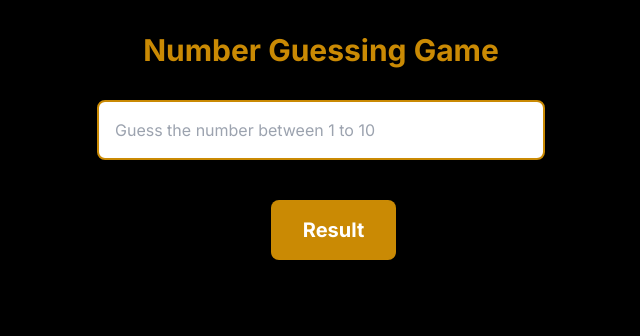
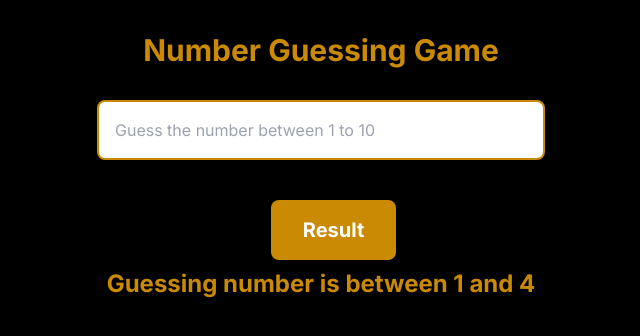
Before and after one commit to KanwalHeer/guessing-number-game, a Next.js app: page / in a window 1280 px wide. Both pictures are taken after a click on the button "Get Hint". Shown: the top 336 px of the page, without its empty margins (319-959 px from the left). Built offline with nearby package versions, Linux system fonts and the light colour scheme.

Commit message:
hint button update

```diff
--- a/app/page.tsx
+++ b/app/page.tsx
@@ -9,47 +9,44 @@
   const [click, setClick] = useState(false);
 
   //hint state
-  const [hint,setHint]=useState<any>("")
-  const [hintClick,setHintClick]=useState<boolean>(false)
-  const[showHint,setShowHint]=useState<boolean>(false)
+  const [hint, setHint] = useState<string>("");
+  const [hintClick, setHintClick] = useState<boolean>(false);
+  const [showHint, setShowHint] = useState<boolean>(false);
 
-
+  const hintHandler = () => {
+    const num = Math.floor(Math.random() * 10 + 1);
+    setRandomNum(num);
+    setShowHint(true);
+    setHintClick(true);
+    if (num >= 1 && num <= 4) {
+      setHint("Guessing number is between 1 and 4");
+    } else if (num >= 5 && num <= 7) {
+      setHint("Guessing number is between 5 and 7");
+    } else if (num >= 8 && num <= 10) {
+      setHint("Guessing number is between 8 and 10");
+    }
+  };
 
   const handler = () => {
-    setShowHint(false)
+    if (!hintClick) {
+      setRandomNum(Math.floor(Math.random() * 10 + 1));
+    }
+    setShowHint(false);
+    setHintClick(false);
     setUserGuess(inputValue); // Store the user's guess before clearing the input
     setClick(true);
-    setRandomNum(Math.floor(Math.random() * 10 + 1));
     setInputValue(""); // Clear the input field when the button is clicked
   };
 
   const onChangeHandler = (e: any) => {
     setClick(false);
-
-    if (e.target.value > 0 && e.target.value <= 10) {
+    const value = parseInt(e.target.value, 10);
+    if (value > 0 && value <= 10) {
       setInputValue(e.target.value);
     }
   };
 
-
-
   //hint fnction
-  const hintHandler= () =>{
-    setShowHint(true)
-   setHintClick(true)
-    if (randomNum >=1 && randomNum <=4) {
-     setHint( "Guessing number is between 1 and 4")
-    } else if (randomNum >=5 && randomNum <=7) {
-      setHint("Guessing number is between 5 and 7")
-    } else if (randomNum >=8 && randomNum <=10) {
-      setHint("Guessing number is between 8 and 10")
-    }
-
-  }
-
-
-
-
 
   return (
     <main className="text-center mt-8">
@@ -64,33 +61,26 @@
         className="mt-8 p-4  rounded-lg border-2 border-yellow-600 w-full max-w-md focus:text-green-900"
       />
       <div className="m-8">
-         && <button
+        &&{" "}
+        <button
           onClick={handler}
           className="text-white m-2 bg-yellow-600 p-4 rounded-lg pl-8 pr-8 font-bold text-xl"
         >
           Result
         </button>
-
-
-
-
         {/* hint button */}
-        {!showHint && <button
+        {!showHint && (
+          <button
             onClick={hintHandler}
             className="text-white m-2 bg-yellow-600 p-4 rounded-lg pl-8 pr-8 font-bold text-xl"
           >
             Get Hint
-        </button>}
-
-
-        {hintClick && showHint && <div className=" bg-yellow-600 text-black"><p>{hint}</p></div>}
-
-
-
-
-
-
-        {click && userGuess != "" && !showHint &&(
+          </button>
+        )}
+        {hintClick && showHint && (
+          <p className="text-yellow-600 font-bold text-2xl">{hint}</p>
+        )}
+        {click && userGuess != "" && !showHint && (
           <div className="text-white mt-4">
             <p className="text-yellow-600 font-bold text-2xl">
               Your guessing number: {userGuess} {/* Display the user's guess */}
```
Lines whose indentation alone changed are shown as unchanged.
